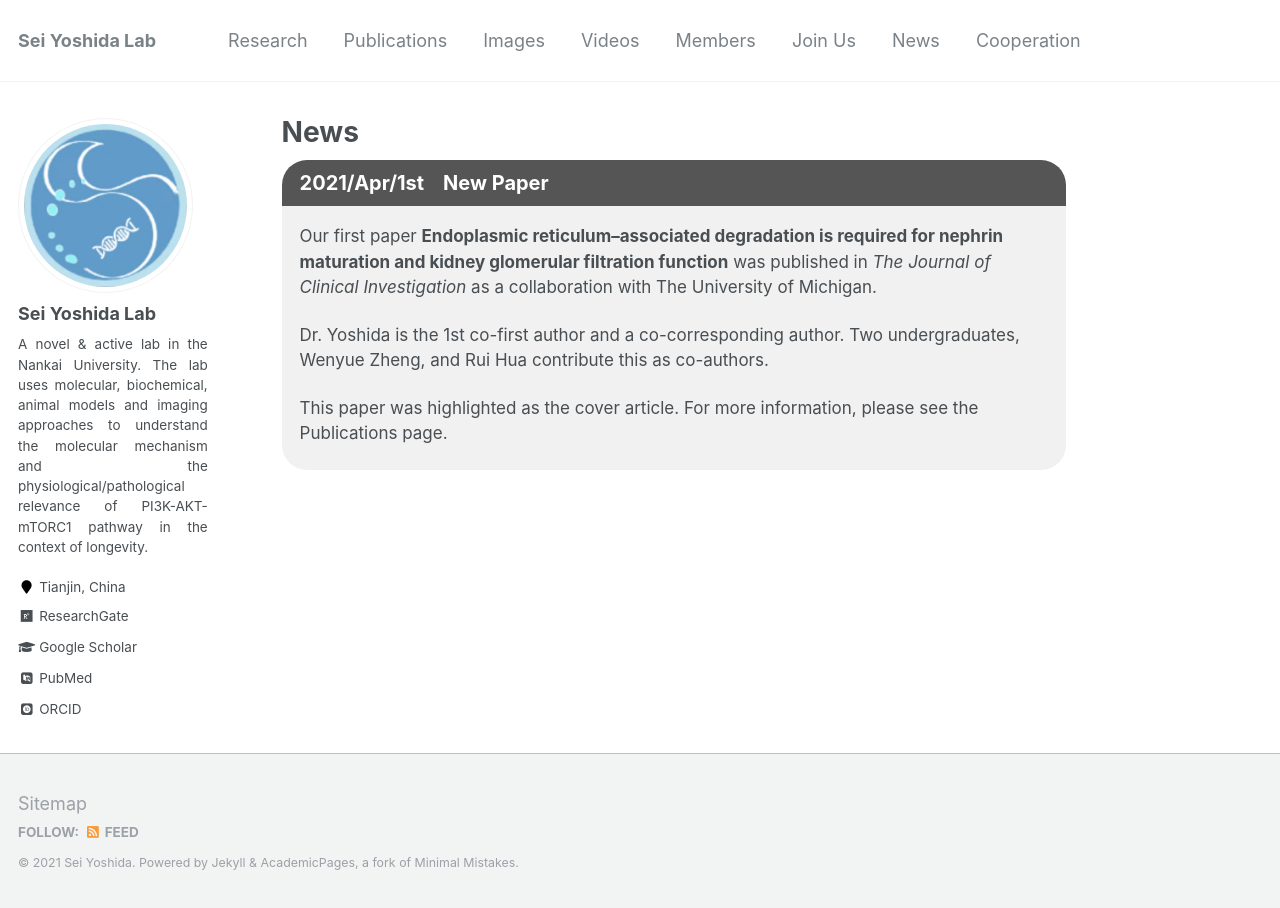
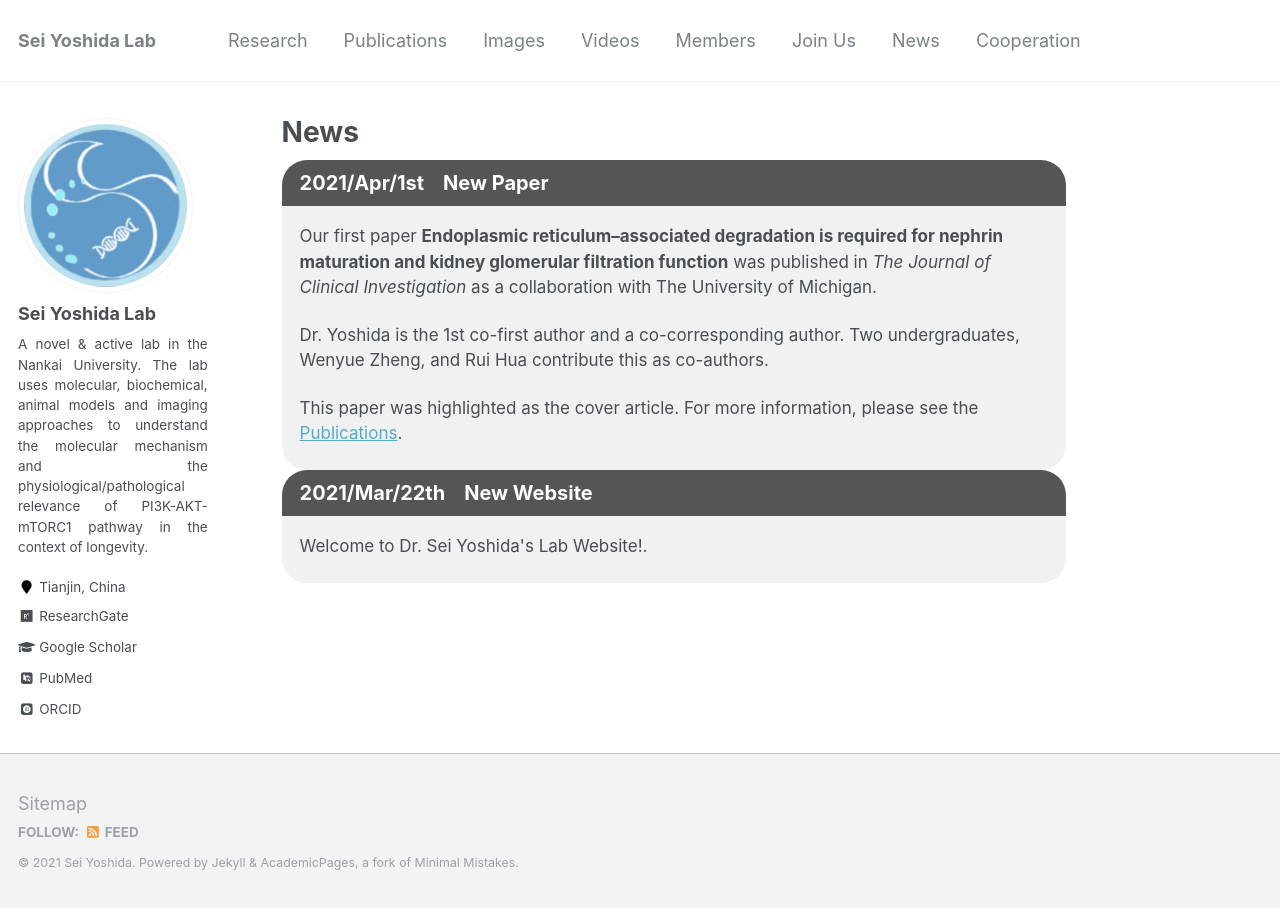
Before and after one commit to seiyoshida-lab/seiyoshida-lab.github.io, a Jekyll site: the page built from _pages/news.md, in a window 1280 px wide. Built offline with Jekyll 4.4.1, drawn with Linux system fonts in a browser that asks for light colours; some web fonts are replaced.

Commit message:
Update news.md

```diff
--- a/_pages/news.md
+++ b/_pages/news.md
@@ -42,7 +42,12 @@ author_profile: true
 <div class="content">
   <p>Our first paper <b>Endoplasmic reticulum–associated degradation is required for nephrin maturation and kidney glomerular filtration function</b> was published in <i>The Journal of Clinical Investigation</i> as a collaboration with The University of Michigan.</p>
   <p>Dr. Yoshida is the 1st co-first author and a co-corresponding author. Two undergraduates, Wenyue Zheng, and Rui Hua contribute this as co-authors.</p>
-  <p>This paper was highlighted as the cover article. For more information, please see the Publications page.</p>
+  <p>This paper was highlighted as the cover article. For more information, please see the <a href="https://seiyoshida-lab.github.io/publications/" title="Publications" target="_blank">Publications</a>.</p>
+</div>
+
+  <div class="li"><b>2021/Mar/22th &nbsp;&nbsp; New Website</b></div>
+<div class="content">
+  <p>Welcome to Dr. Sei Yoshida's Lab Website!.</p>
 </div>
 </body>
 </html>
```
